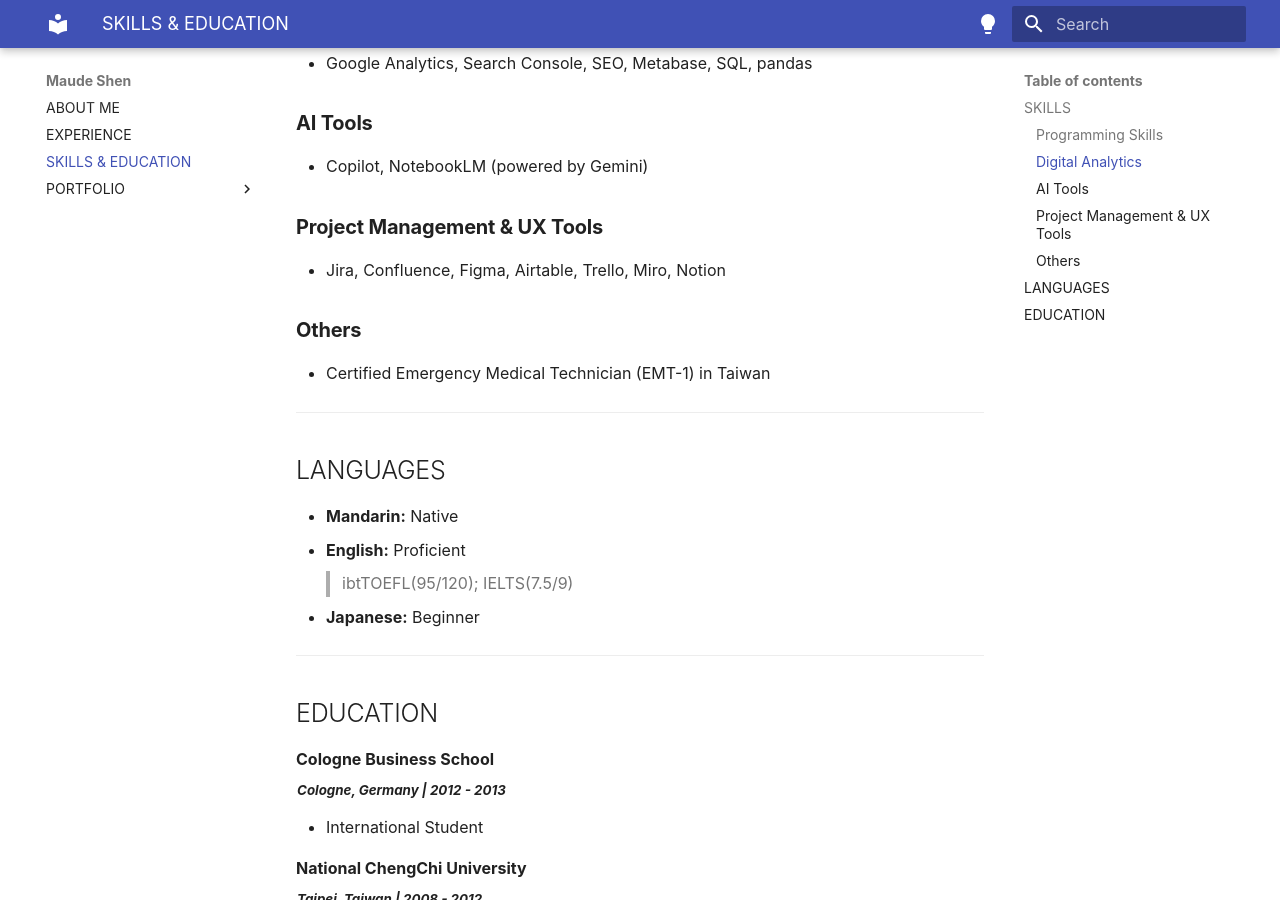
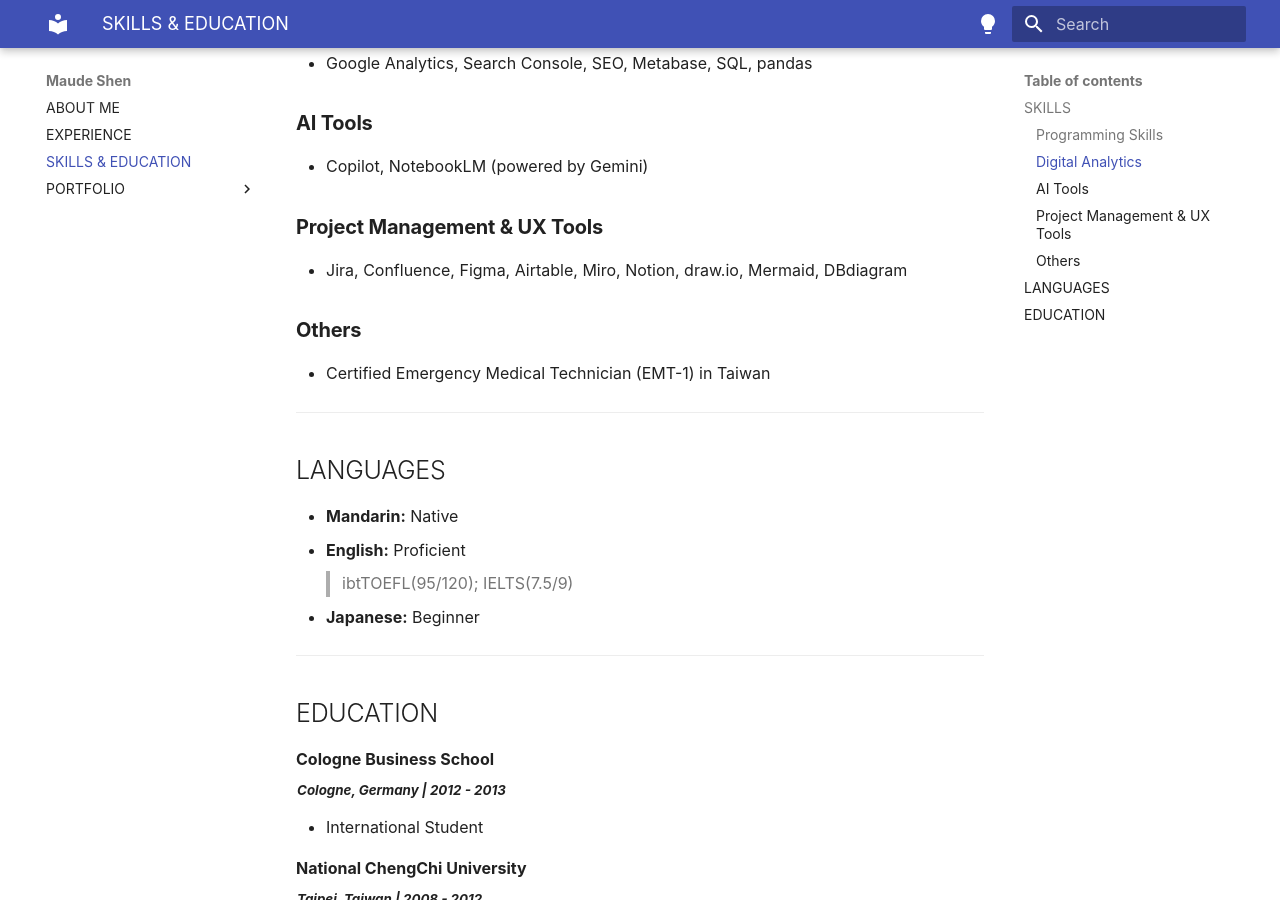
Before and after one commit to maudes/cv, an MkDocs documentation site: the page built from docs/education_skills.md, in a window 1280 px wide and 900 px high, scrolled down 464 px. Built offline with MkDocs 1.6.1 and Material for MkDocs 9.7.7, drawn with Linux system fonts in a browser that asks for light colours; some web fonts are replaced.

Commit message:
update: minor adjustments

```diff
--- a/docs/education_skills.md
+++ b/docs/education_skills.md
@@ -19,7 +19,7 @@
 
 ###**Project Management & UX Tools**
 
-- Jira, Confluence, Figma, Airtable, Trello, Miro, Notion
+- Jira, Confluence, Figma, Airtable, Miro, Notion, draw.io, Mermaid, DBdiagram
 
 ###**Others**
 
```
Also changed, not shown: docs/projects/carepilot.md (+1 -1 lines).
